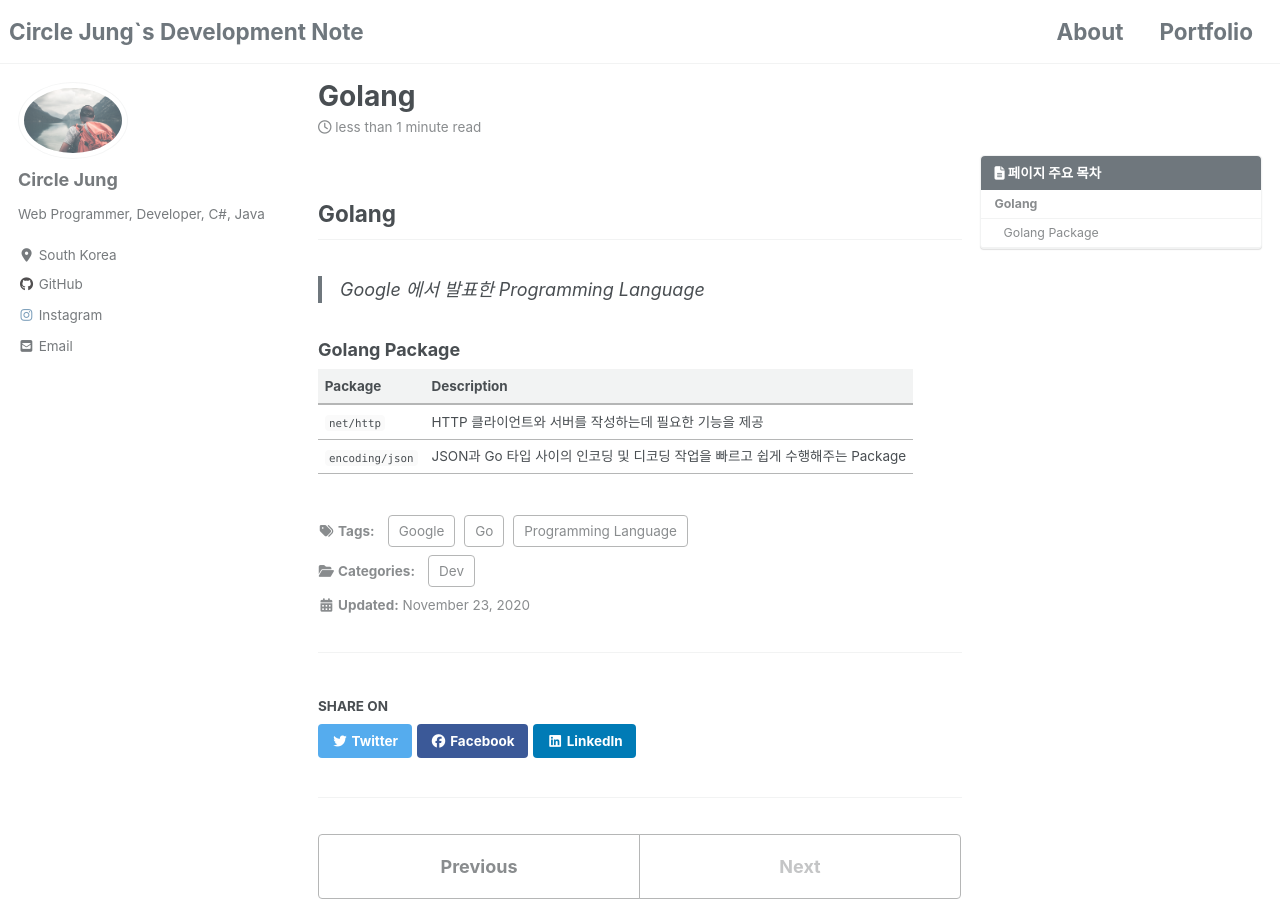
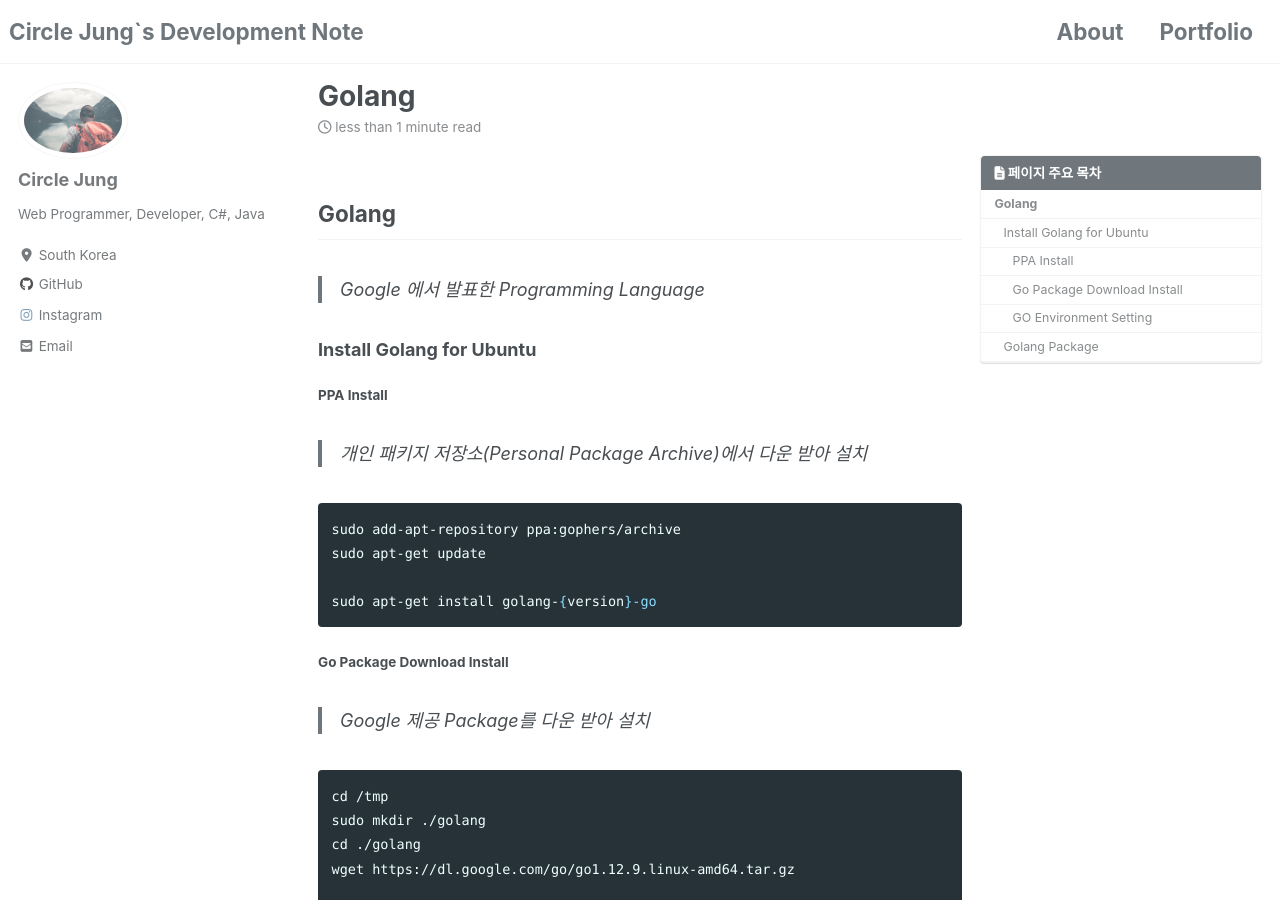
Before and after one commit to jwh0124/jwh0124.github.io, a Jekyll site: the page built from _posts/2020-11-23-golang.md, in a window 1280 px wide and 900 px high. Built offline with Jekyll 4.4.1, drawn with Linux system fonts in a browser that asks for light colours; cached includes are drawn as plain includes; nearby versions of some CDN libraries; comment, search, counter and statistics services are not loaded; some of the changed text lies outside the part shown.

Commit message:
+ add golang install

````diff
--- a/_posts/2020-11-23-golang.md
+++ b/_posts/2020-11-23-golang.md
@@ -19,9 +19,50 @@ last_modified_at: 2020-11-23T16:39:00+09:00
 
 > Google 에서 발표한 Programming Language
 
+### Install Golang for Ubuntu ###
+
+#### PPA Install ####
+
+> 개인 패키지 저장소(Personal Package Archive)에서 다운 받아 설치
+
+```bash
+sudo add-apt-repository ppa:gophers/archive
+sudo apt-get update
+
+sudo apt-get install golang-{version}-go
+```
+
+#### Go Package Download Install ####
+
+> Google 제공 Package를 다운 받아 설치
+
+```bash
+cd /tmp
+sudo mkdir ./golang
+cd ./golang
+wget https://dl.google.com/go/go1.12.9.linux-amd64.tar.gz
+
+tar -zxvf go1.12.9.linux-amd64.tar.gz -C /usr/local
+
+export PATH=$PATH:/usr/local/go/bin
+```
+
+#### GO Environment Setting ####
+
+> Go 환경 설정 지정
+
+```bash
+vi /etc/profile.d/go-env.sh
+
+export GOPATH=$HOME/go
+export GOBIN=$GOPATH/bin
+export PATH=$PATH:/usr/local/go/bin:$GOBIN
+```
+
 ### Golang Package ###
 
 | Package     | Description |
 | :---------- | :---------- |
+| `fmt`       | 기본적인 출력과 입력 포맷 관련한 기능을 제공 |
 | `net/http`  | HTTP 클라이언트와 서버를 작성하는데 필요한 기능을 제공 |
 | `encoding/json` | JSON과 Go 타입 사이의 인코딩 및 디코딩 작업을 빠르고 쉽게 수행해주는 Package |
````
